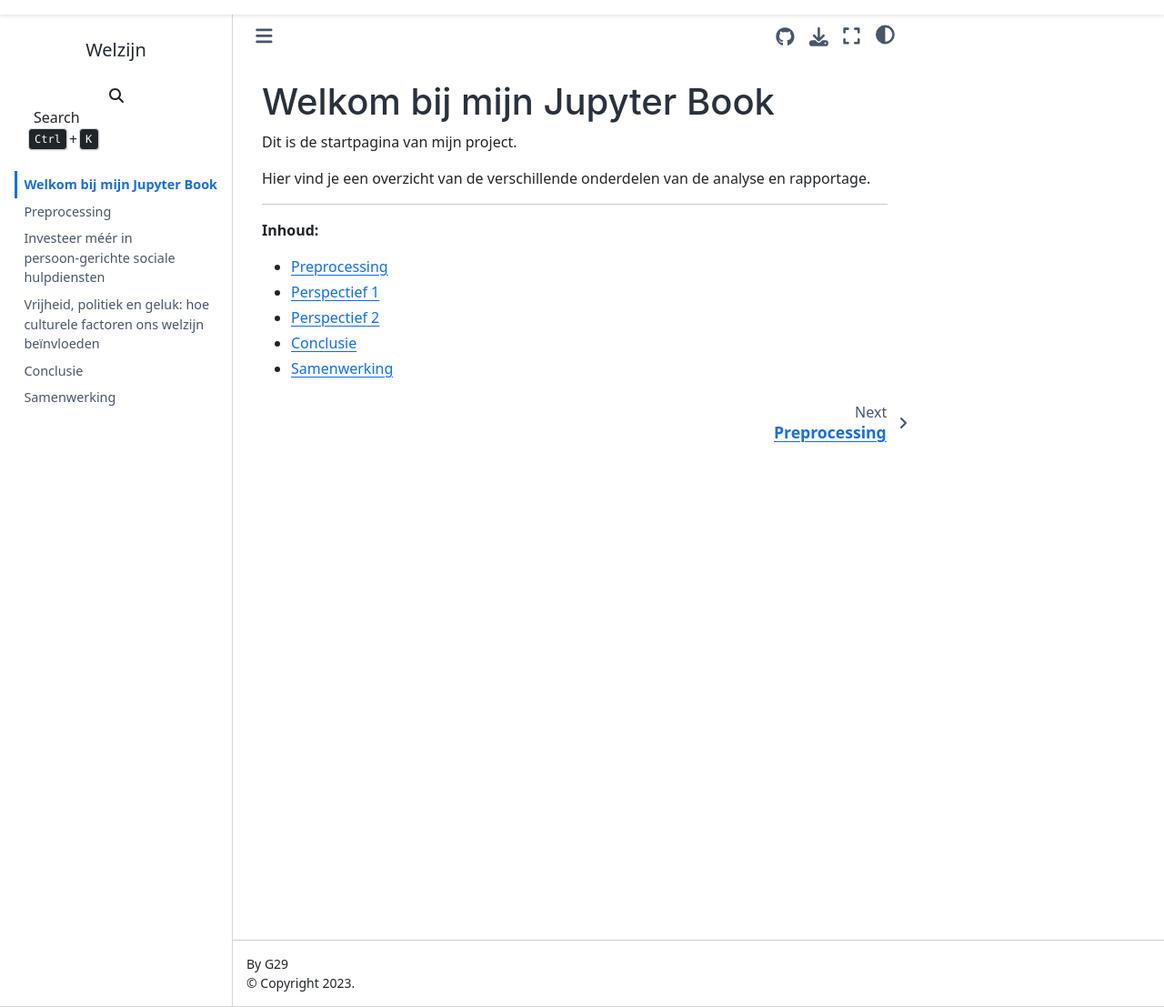
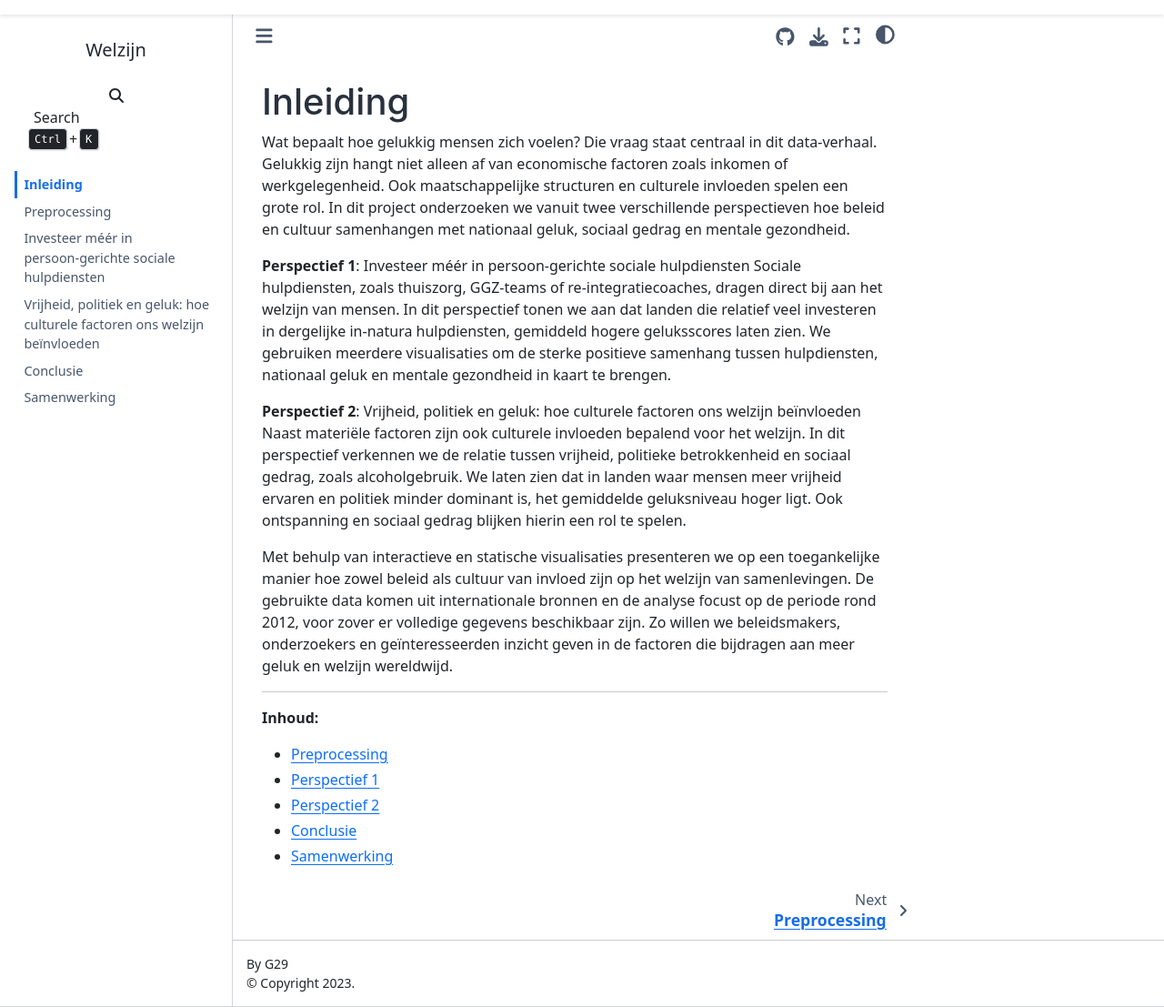
Before and after one commit to JanKawak/G29, a Jupyter Book: the page built from home.md, in a window 1280 px wide and 1107 px high. Shown: the whole window at 91% size. Built offline with Jupyter Book 1.0.4 settings and Sphinx 7.4.7 and the Sphinx Book theme 1.1.4, drawn with Linux system fonts in a browser that asks for light colours; comment, search, counter and statistics services are not loaded.

Commit message:
Update conclusion and introduction sections to enhance clarity and detail on the relationship between social services, freedom, and happiness.

```diff
--- a/home.md
+++ b/home.md
@@ -1,8 +1,13 @@
-# Welkom bij mijn Jupyter Book
+# Inleiding
+Wat bepaalt hoe gelukkig mensen zich voelen? Die vraag staat centraal in dit data-verhaal. Gelukkig zijn hangt niet alleen af van economische factoren zoals inkomen of werkgelegenheid. Ook maatschappelijke structuren en culturele invloeden spelen een grote rol. In dit project onderzoeken we vanuit twee verschillende perspectieven hoe beleid en cultuur samenhangen met nationaal geluk, sociaal gedrag en mentale gezondheid.
 
-Dit is de startpagina van mijn project.
+**Perspectief 1**: Investeer méér in persoon-gerichte sociale hulpdiensten
+Sociale hulpdiensten, zoals thuiszorg, GGZ-teams of re-integratiecoaches, dragen direct bij aan het welzijn van mensen. In dit perspectief tonen we aan dat landen die relatief veel investeren in dergelijke in-natura hulpdiensten, gemiddeld hogere geluksscores laten zien. We gebruiken meerdere visualisaties om de sterke positieve samenhang tussen hulpdiensten, nationaal geluk en mentale gezondheid in kaart te brengen.
 
-Hier vind je een overzicht van de verschillende onderdelen van de analyse en rapportage.
+**Perspectief 2**: Vrijheid, politiek en geluk: hoe culturele factoren ons welzijn beïnvloeden
+Naast materiële factoren zijn ook culturele invloeden bepalend voor het welzijn. In dit perspectief verkennen we de relatie tussen vrijheid, politieke betrokkenheid en sociaal gedrag, zoals alcoholgebruik. We laten zien dat in landen waar mensen meer vrijheid ervaren en politiek minder dominant is, het gemiddelde geluksniveau hoger ligt. Ook ontspanning en sociaal gedrag blijken hierin een rol te spelen.
+
+Met behulp van interactieve en statische visualisaties presenteren we op een toegankelijke manier hoe zowel beleid als cultuur van invloed zijn op het welzijn van samenlevingen. De gebruikte data komen uit internationale bronnen en de analyse focust op de periode rond 2012, voor zover er volledige gegevens beschikbaar zijn. Zo willen we beleidsmakers, onderzoekers en geïnteresseerden inzicht geven in de factoren die bijdragen aan meer geluk en welzijn wereldwijd.
 
 ---
 
```
Also changed, not shown: conclusie.md (+7 -4 lines).
